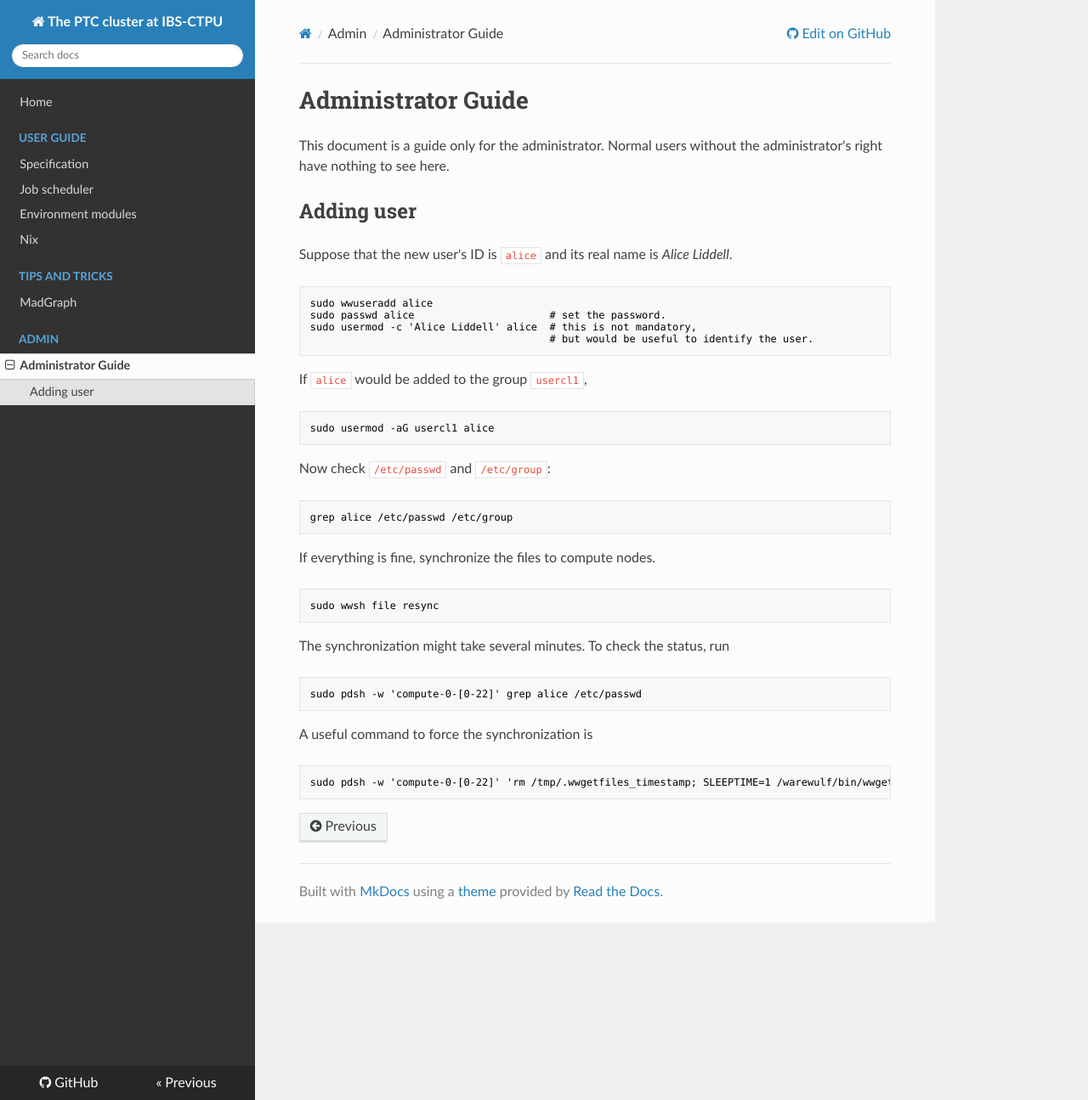
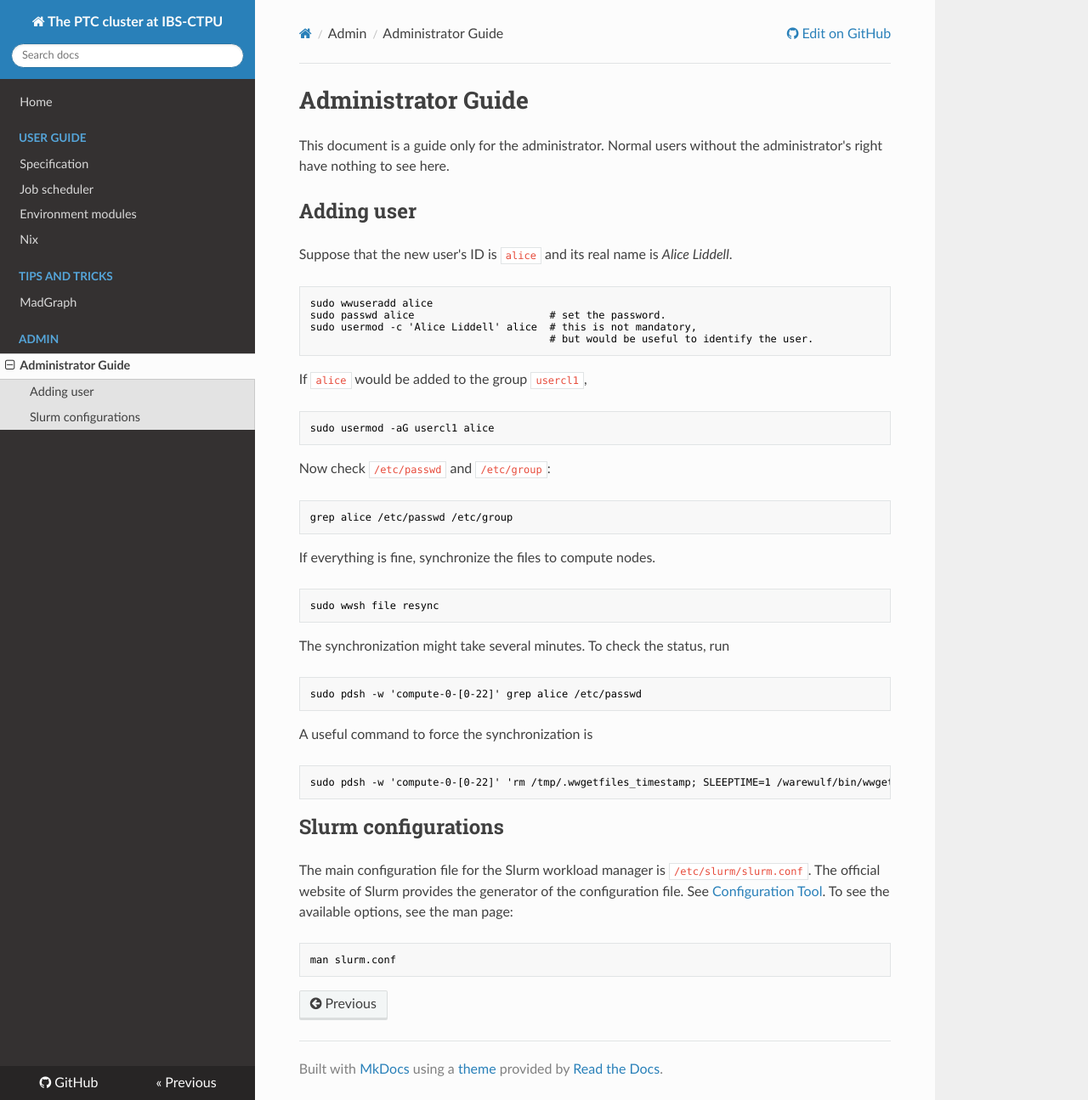
Before and after one commit to cbpark/ptc-cluster, an MkDocs documentation site: the page built from docs/admin/admin-guide.md, in a window 1280 px wide and 1295 px high. Shown: the whole window at 85% size. Built offline with MkDocs 1.6.1, drawn with Linux system fonts in a browser that asks for light colours; nearby versions of some CDN libraries.

Commit message:
Add subsec for Slurm configurations

````diff
--- a/docs/admin/admin-guide.md
+++ b/docs/admin/admin-guide.md
@@ -42,3 +42,11 @@ A useful command to force the synchronization is
 ``` no-highlight
 sudo pdsh -w 'compute-0-[0-22]' 'rm /tmp/.wwgetfiles_timestamp; SLEEPTIME=1 /warewulf/bin/wwgetfiles'
 ```
+
+## Slurm configurations
+
+The main configuration file for the Slurm workload manager is `/etc/slurm/slurm.conf`. The official website of Slurm provides the generator of the configuration file. See [Configuration Tool](https://slurm.schedmd.com/configurator.html). To see the available options, see the man page:
+
+``` no-highlight
+man slurm.conf
+```
````
